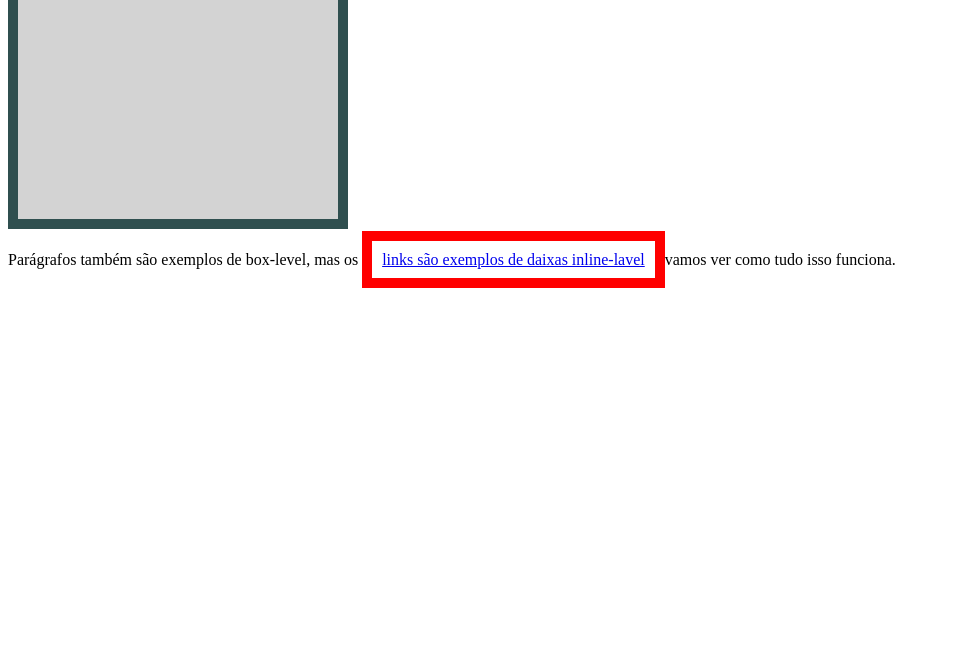
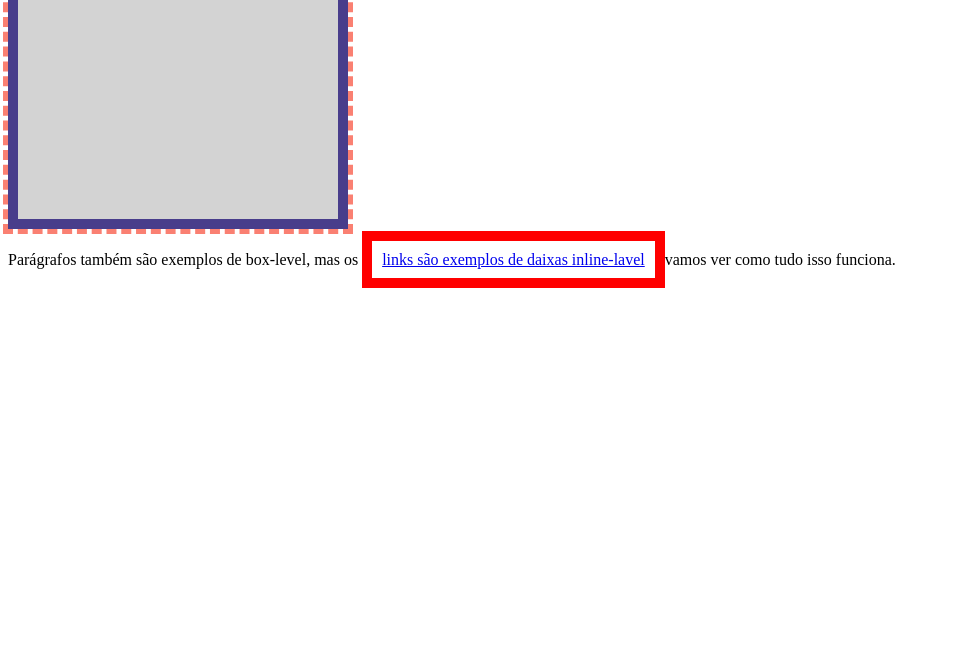
Before and after one commit to Matheus-Papa/Curso-HTML5, a plain HTML site: page Modulo_2/Exercicios/ex.021/caixa01.html in a window 1280 px wide. Shown: the part 132-800 px from the top of the page, without its empty margins (0-955 px from the left). Drawn offline with Linux system fonts and the light colour scheme.

Commit message:
ex.021 pt-2

```diff
--- a/Modulo_2/Exercicios/ex.021/caixa01.html
+++ b/Modulo_2/Exercicios/ex.021/caixa01.html
@@ -5,21 +5,43 @@
     <meta name="viewport" content="width=device-width, initial-scale=1.0">
     <title>Modelo de Caixas</title>
     <style>
-        h1{
+        h1 { /*box lavel*/
             background-color: lightgray;
             height: 300px;
             width: 300px;
+
+            /*
             border-width: 10px;
             border-style: solid;
             border-color: darkslategray;
+            */
+            border: 10px solid darkslateblue;
 
+            /*
             padding-top: 10px;
             padding-right: 10px;
             padding-bottom: 10px;
             padding-left: 10px;
+            */
+            padding: 10px;
+
+            /*
+            margin-top: 20px;
+            margin-right: 20px;
+            margin-bottom: 40px;
+            margin-left: 20px;
+
+            margin: 20px 20px 40px 20px;
+
+            /*
+            outline-width: 5px;
+            outline-style: dashed;
+            outline-color: salmon;
+            */
+            outline: 5px dashed salmon;
         }
 
-        a {
+        a { /*inline lavel*/
             border: solid 10px red;
 
             padding-top: 10px;
```
